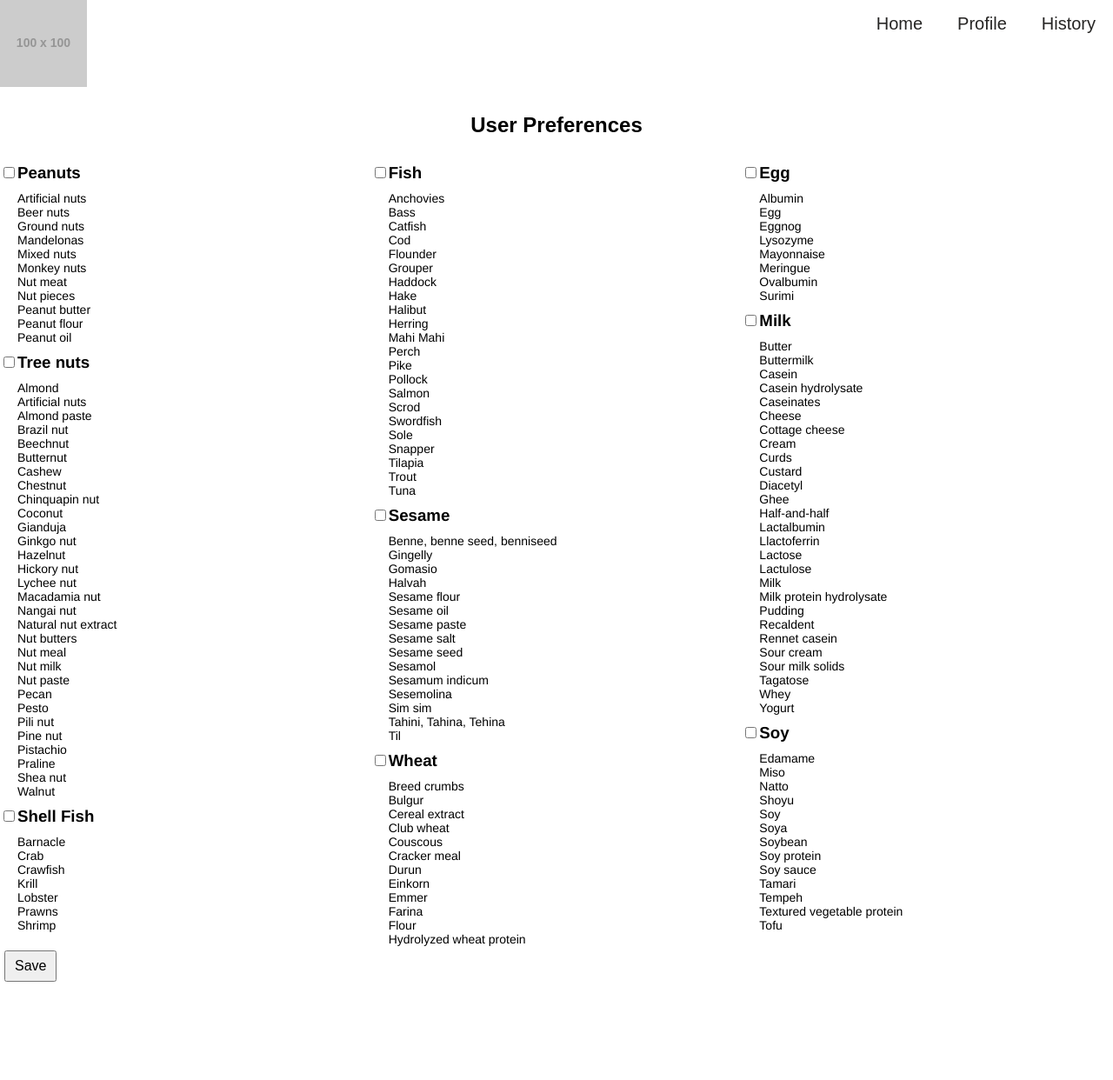
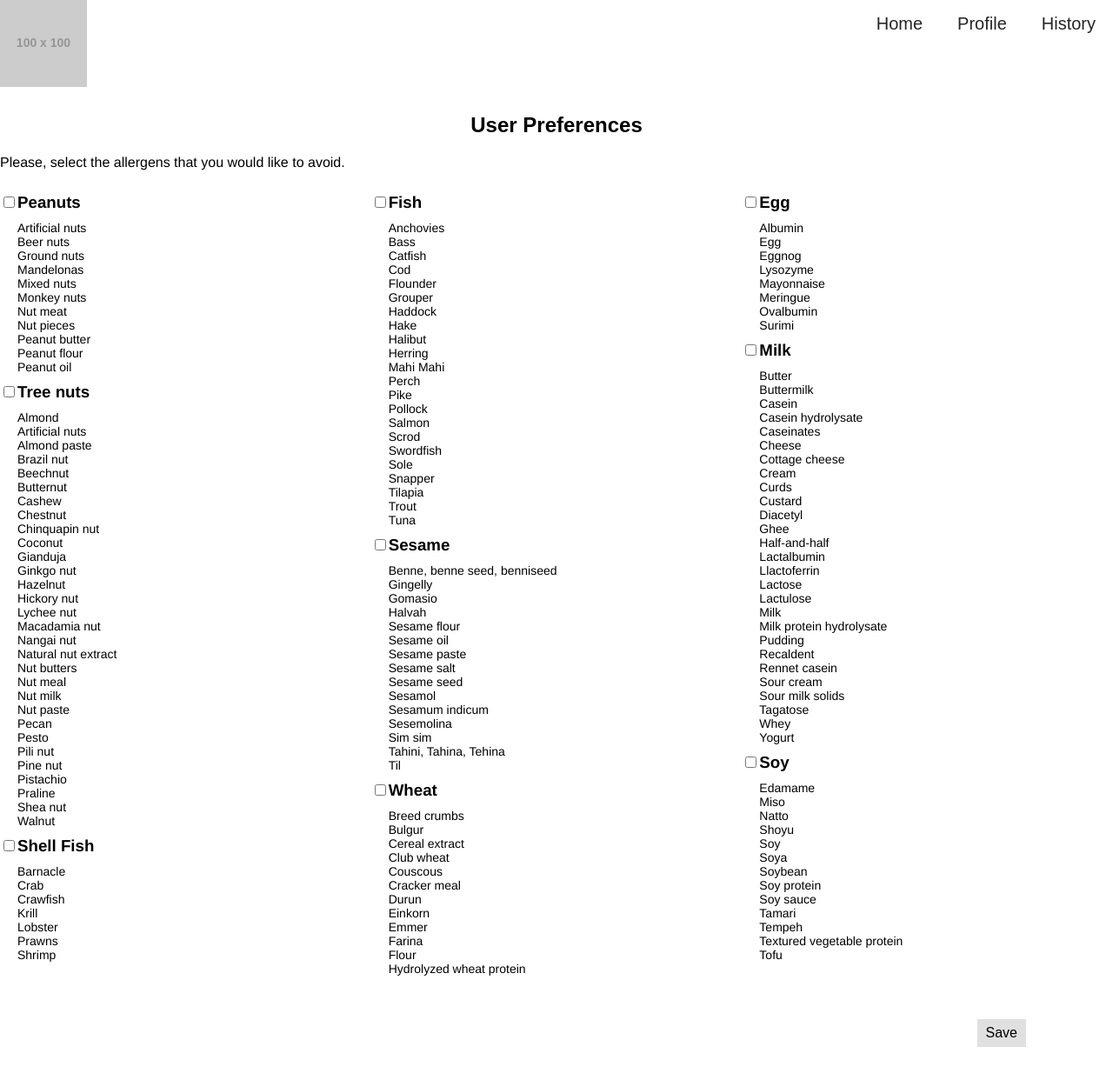
Before and after one commit to naeohmi/can-i-eat-this, a React (Create React App) app in the folder node/client/: page /profile in a window 1280 px wide. Shown: the top 1242 px of the page at 87% size. Before the commit the page ends 1134 px from the top, so only its background shows below. Built offline with nearby package versions, Linux system fonts and the light colour scheme.

Commit message:
solving a PascalCase error message and style

```diff
--- a/node/client/src/App.css
+++ b/node/client/src/App.css
@@ -22,6 +22,10 @@ h6 {
 	font-size: 14px;
 	font-family: helvetica;
 	font-weight: normal;
+}
+
+p {
+	font-family: helvetica;
 }
 
 /* Navigation Component */
@@ -80,13 +84,19 @@ input[type=text] {
     font-family: 'Quicksand', sans-serif;
 }
 
-.searchProduct, .savePreferences {
+.searchProduct {
 	width: auto;
 	padding: 7px 10px;
 	margin: 5px;
     font-size: 16px;
     font-family: 'Quicksand', sans-serif;
     text-align: center;
+    border: none;
+	background-color: #E0E0E0;
+}
+
+.searchProduct:hover {
+	background-color: #149ECC;
 }
 
 /* Result Component */
@@ -128,10 +138,6 @@ td {
 
 /* Profile Component */
 
-form {
-
-}
-
 .row {
 	display: flex;
 }
@@ -139,3 +145,19 @@ form {
 .column {
 	flex: 1;
 }
+
+.savePreferences {
+    width: auto;
+	padding: 7px 10px;
+	margin: 50px 100px;
+    font-size: 16px;
+    font-family: 'Quicksand', sans-serif;
+    text-align: center;
+	float: right;
+	border: none;
+	background-color: #E0E0E0;
+}
+
+.savePreferences:hover {
+	background-color: #149ECC;
+}
--- a/node/client/src/App.js
+++ b/node/client/src/App.js
@@ -5,9 +5,11 @@ import Home from './Home';
 import Profile from './Profile';
 import Result from './Result';
 import History from './History';
-import Four_o_Four from './Four_o_Four';
+import FourOFour from './Four_o_Four';
 import { BrowserRouter as Router,
-	     Route, Switch, match } from 'react-router-dom';
+	     Route, Switch } from 'react-router-dom';
+
+console.log("App.js is working.");
 
 class App extends Component {
   render() {
@@ -20,7 +22,7 @@ class App extends Component {
           <Route path="/profile" exact component={() => (<Profile />) }/>
           <Route path="/result" exact component={() => (<Result />) }/>
           <Route path="/history" exact component={() => (<History />) }/>
-          <Route component={() => (<Four_o_Four />) }/>
+          <Route path="/*" component={() => (<FourOFour />) }/>
         </Switch>
     </div>
     </Router>
--- a/node/client/src/Four_o_Four.js
+++ b/node/client/src/Four_o_Four.js
@@ -1,6 +1,6 @@
 import React, { Component } from 'react';
 
-class Four_o_Four extends Component {
+class FourOFour extends Component {
   render() {
     return (
     	<div className="errorMessage">Error 404.</div>
@@ -8,4 +8,4 @@ class Four_o_Four extends Component {
   }
 }
 
-export default Four_o_Four;
+export default FourOFour;
--- a/node/client/src/Navigation.js
+++ b/node/client/src/Navigation.js
@@ -1,12 +1,12 @@
 import React, { Component } from 'react';
-import { Link, NavLink, match } from 'react-router-dom';
+import { Link, NavLink } from 'react-router-dom';
 
 class Navigation extends Component {
   render() {
     return (
       <div className="nav">
         <div className="logo">
-        <a href="http://placehold.it"><img src="http://placehold.it/100x100" /></a>
+        <a href="http://placehold.it"><img src="http://placehold.it/100x100" alt="Logo" /></a>
         </div>
     	  <nav>
     	     <ul>
--- a/node/client/src/Profile.js
+++ b/node/client/src/Profile.js
@@ -5,6 +5,7 @@ class Profile extends Component {
     return (
       <div className="profile">
        <h2>User Preferences</h2>
+       <p>Please, select the allergens that you would like to avoid.</p>
 		<form>
 		<div className="row">
 		<div className="column">
--- a/node/client/src/Result.js
+++ b/node/client/src/Result.js
@@ -6,7 +6,7 @@ class Result extends Component {
         <div className="result">
       	  <div className="left">
       	    <h2>Product Name</h2>
-      	    <a href="http://placehold.it"><img src="http://placehold.it/300x300" /></a>
+      	    <a href="http://placehold.it"><img src="http://placehold.it/300x300" alt="Product"/></a>
       	  <div className="issues"></div>
       	</div>
       	<div className="right">
```
